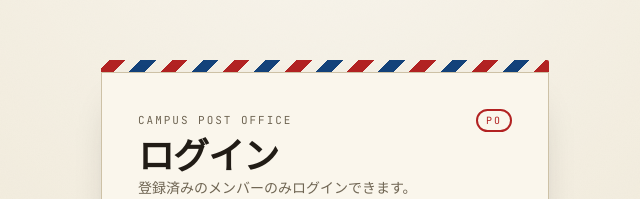
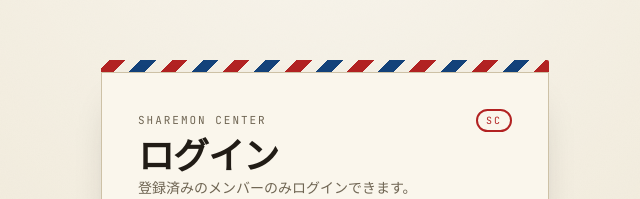
Before and after one commit to hijoushoku7/campus_post_office, a Next.js app: page /login in a window 1280 px wide. Shown: the part 121-320 px from the top of the page, without its empty margins (315-955 px from the left). Built offline with nearby package versions, Linux system fonts and the light colour scheme.

Commit message:
changed name to sharemon

```diff
--- a/app/admin/files/page.tsx
+++ b/app/admin/files/page.tsx
@@ -42,7 +42,7 @@ export default async function AdminFilesPage() {
     <main className="mx-auto max-w-5xl px-6 py-10">
       <header className="mb-10 flex items-end justify-between border-b border-line pb-6">
         <div className="animate-rise-in">
-          <p className="field-label">Campus Post Office · 管理</p>
+          <p className="field-label">ShareMon Center · 管理</p>
           <h1 className="mt-1 font-display text-5xl font-semibold tracking-tight">
             全ファイル
           </h1>
--- a/app/admin/page.tsx
+++ b/app/admin/page.tsx
@@ -59,7 +59,7 @@ export default async function AdminPage() {
     <main className="mx-auto max-w-5xl px-6 py-10">
       <header className="mb-10 flex items-end justify-between border-b border-line pb-6">
         <div className="animate-rise-in">
-          <p className="field-label">Campus Post Office · 管理</p>
+          <p className="field-label">ShareMon Center · 管理</p>
           <h1 className="mt-1 font-display text-5xl font-semibold tracking-tight">
             管理
           </h1>
--- a/app/files/page.tsx
+++ b/app/files/page.tsx
@@ -40,7 +40,7 @@ export default async function FilesPage() {
       {/* ヘッダ */}
       <header className="mb-10 flex flex-wrap items-end justify-between gap-4 border-b border-line pb-6">
         <div className="animate-rise-in">
-          <p className="field-label">Campus Post Office</p>
+          <p className="field-label">ShareMon Center</p>
           <h1 className="mt-1 font-display text-5xl font-semibold tracking-tight">
             マイファイル
           </h1>
--- a/app/invite/[token]/page.tsx
+++ b/app/invite/[token]/page.tsx
@@ -30,7 +30,7 @@ export default async function InvitePage({
         <div className="card-paper rounded-t-none p-9">
           <header className="mb-7 space-y-1">
             <div className="flex items-center justify-between">
-              <p className="field-label">Campus Post Office</p>
+              <p className="field-label">ShareMon Center</p>
               <span className="postmark px-2 py-0.5 text-[10px]">Invite</span>
             </div>
             <h1 className="font-display text-4xl font-semibold tracking-tight">
--- a/app/layout.tsx
+++ b/app/layout.tsx
@@ -29,8 +29,8 @@ const jetbrains = JetBrains_Mono({
 });
 
 export const metadata: Metadata = {
-  title: "Campus Post Office — Secure Dispatch",
-  description: "身内向けセキュアファイル共有 — 安全に届ける、内輪の郵便局",
+  title: "ShareMon - Share your own files",
+  description: "安全で高速なファイル共有を実現 ー \"Mon\"（仏語: 私の）ファイルを共有する郵便局",
 };
 
 export default function RootLayout({
--- a/app/login/page.tsx
+++ b/app/login/page.tsx
@@ -70,8 +70,8 @@ function LoginForm() {
         >
           <header className="space-y-1">
             <div className="flex items-center justify-between">
-              <p className="field-label">Campus Post Office</p>
-              <span className="postmark px-2 py-0.5 text-[10px]">PO</span>
+              <p className="field-label">ShareMon Center</p>
+              <span className="postmark px-2 py-0.5 text-[10px]">SC</span>
             </div>
             <h1 className="font-display text-4xl font-semibold tracking-tight">
               ログイン
--- a/app/s/[token]/page.tsx
+++ b/app/s/[token]/page.tsx
@@ -29,7 +29,7 @@ export default async function SharePage({
         <div className="airmail-edge h-3 rounded-t-sm" />
         <div className="card-paper rounded-t-none p-9 text-center">
           <div className="mb-5 flex items-center justify-between">
-            <p className="field-label">Campus Post Office</p>
+            <p className="field-label">ShareMon Center</p>
             <span className="postmark px-2 py-0.5 text-[10px]">DL</span>
           </div>
 
--- a/components/PostOfficeLogo.tsx
+++ b/components/PostOfficeLogo.tsx
@@ -1,15 +1,15 @@
-// ローディング用ロゴ: "post office" を1文字ずつウェーブさせる（プレゼンテーション専用）
-const TEXT = "post office";
+// ローディング用ロゴ: "sharemon" を1文字ずつウェーブさせる（プレゼンテーション専用）
+const TEXT = "sharemon";
 const STEP_MS = 90; // 文字ごとに波をずらす間隔
 
 export function PostOfficeLogo({ caption }: { caption?: string }) {
   return (
     <div className="flex select-none flex-col items-center gap-7">
-      <span className="postmark px-3 py-1 text-[10px]">PO</span>
+      <span className="postmark px-3 py-1 text-[10px]">SC</span>
 
       {/* aria-label でスクリーンリーダーには通常の語として読ませ、各 span は装飾扱い */}
       <h1
-        aria-label="post office"
+        aria-label="sharemon"
         className="flex font-display text-5xl font-semibold tracking-tight text-ink sm:text-7xl"
       >
         {TEXT.split("").map((ch, i) => (
```
Also changed, not shown: 1 other file (tests, documents, lock files or other folders).
